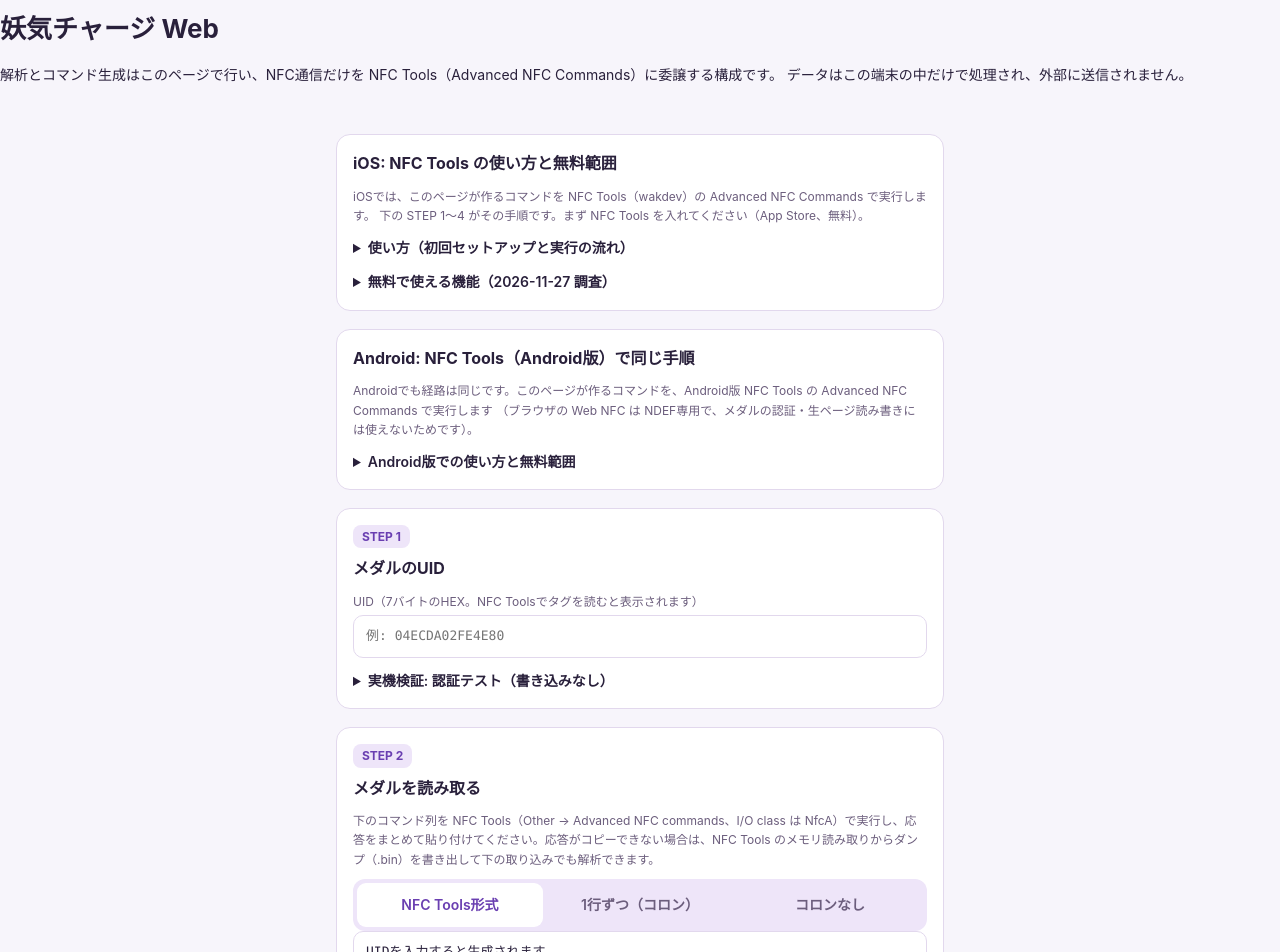
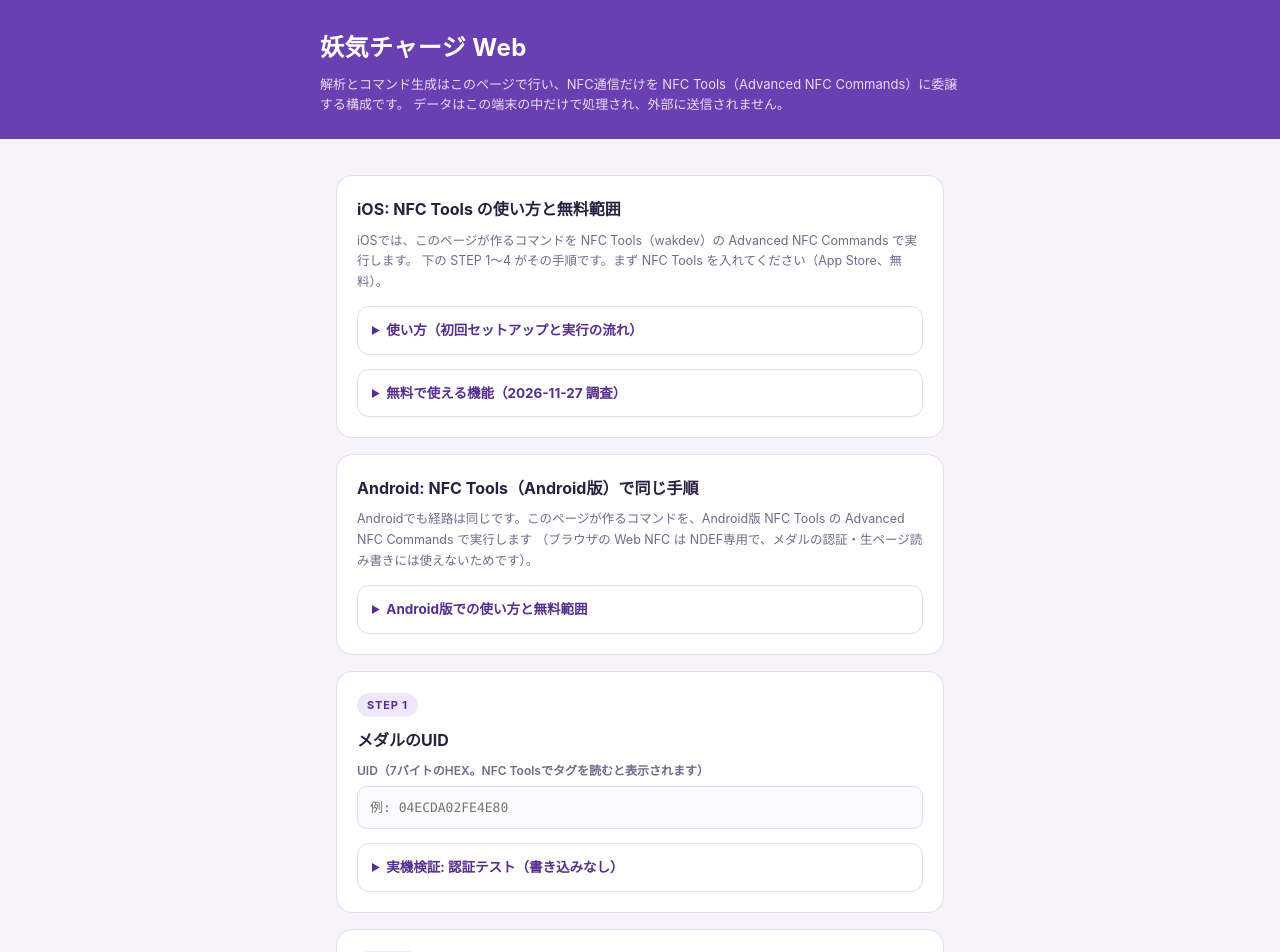
Before and after one commit to nezumi0627/youki-charger, a React (Vite) app: page / in a window 1280 px wide. Shown: the top 952 px of the page. Built offline with nearby package versions, Linux system fonts and the light colour scheme.

Commit message:
ページのデザインを整える: src/style.css

```diff
--- a/src/style.css
+++ b/src/style.css
@@ -1,11 +1,15 @@
 :root {
-  --background: #f7f5fb;
-  --ink: #29203b;
+  --background: #f6f4fa;
+  --surface: #ffffff;
+  --ink: #2a2140;
   --primary: #6a3fb1;
-  --soft: #eee5f9;
-  --muted: #6c5e7d;
-  --line: #e2d8ed;
+  --primary-ink: #552f91;
+  --soft: #efe8fa;
+  --muted: #75688c;
+  --line: #e3daf1;
+  --field: #fbfafc;
   --danger: #b3261e;
+  --ok: #2e7d46;
 }
 
 * { box-sizing: border-box; }
@@ -16,41 +20,67 @@ body {
   color: var(--ink);
   font-family: -apple-system, BlinkMacSystemFont, "Hiragino Sans", "Noto Sans JP", sans-serif;
   font-size: 14px;
+  line-height: 1.65;
+  -webkit-font-smoothing: antialiased;
+}
+
+/* Header band: flat primary color, no gradient. */
+.app-header {
+  background: var(--primary);
+  color: #fff;
+  padding: 28px 20px 24px;
+}
+.app-header .inner {
+  max-width: 640px;
+  margin: 0 auto;
+}
+.app-header h1 {
+  font-size: 24px;
+  font-weight: 700;
+  letter-spacing: 0.02em;
+  margin: 0 0 6px;
+}
+.app-header p {
+  margin: 0;
+  font-size: 13px;
+  color: #e7ddf7;
   line-height: 1.6;
 }
 
 main {
   max-width: 640px;
   margin: 0 auto;
-  padding: 16px 16px 48px;
+  padding: 20px 16px 56px;
 }
 
-h1 { font-size: 26px; margin: 8px 0 4px; }
-h2 { font-size: 16px; margin: 0 0 10px; }
-p.note { color: var(--muted); font-size: 12px; margin: 4px 0; }
-p.error { color: var(--danger); white-space: pre-wrap; }
-p.ok { color: var(--primary); font-weight: 600; }
+h2 { font-size: 16px; font-weight: 700; margin: 0 0 8px; }
+p.note { color: var(--muted); font-size: 12.5px; margin: 6px 0; }
+p.error { color: var(--danger); white-space: pre-wrap; margin: 8px 0; }
+p.ok { color: var(--ok); font-weight: 600; margin: 8px 0; }
+a { color: var(--primary-ink); }
 
 section.card {
-  background: #fff;
+  background: var(--surface);
   border: 1px solid var(--line);
-  border-radius: 14px;
-  padding: 16px;
-  margin-top: 18px;
+  border-radius: 16px;
+  padding: 20px;
+  margin-top: 16px;
 }
 
 .step {
   display: inline-block;
   background: var(--soft);
-  color: var(--primary);
+  color: var(--primary-ink);
   font-weight: 700;
-  font-size: 12px;
-  border-radius: 8px;
-  padding: 2px 9px;
-  margin-bottom: 8px;
+  font-size: 11px;
+  letter-spacing: 0.08em;
+  border-radius: 999px;
+  padding: 3px 10px;
+  margin-bottom: 10px;
 }
 
-label { display: block; font-size: 12px; color: var(--muted); margin: 10px 0 4px; }
+label { display: block; font-size: 12px; font-weight: 600; color: var(--muted); margin: 14px 0 5px; }
+label:first-of-type { margin-top: 6px; }
 
 input[type="text"], textarea, select {
   width: 100%;
@@ -58,21 +88,30 @@ input[type="text"], textarea, select {
   font-family: ui-monospace, SFMono-Regular, Menlo, monospace;
   font-size: 13px;
   color: var(--ink);
-  background: #fff;
+  background: var(--field);
   border: 1px solid var(--line);
   border-radius: 10px;
   padding: 10px 12px;
+  outline: none;
+}
+input[type="text"]:focus, textarea:focus, select:focus {
+  border-color: var(--primary);
+  background: #fff;
 }
 input[type="text"].plain, select { font-family: inherit; }
-textarea { min-height: 110px; resize: vertical; }
+textarea { min-height: 104px; resize: vertical; line-height: 1.55; }
+textarea[readonly] { background: var(--soft); border-color: transparent; }
+
+input[type="file"] { font-size: 12.5px; color: var(--muted); margin-top: 4px; }
 
 button {
   font: inherit;
   font-weight: 600;
+  font-size: 14px;
   border-radius: 12px;
   border: 1px solid var(--line);
   background: #fff;
-  color: var(--primary);
+  color: var(--primary-ink);
   min-height: 48px;
   padding: 10px 14px;
   cursor: pointer;
@@ -80,8 +119,8 @@ button {
   margin-top: 10px;
 }
 button.primary { background: var(--primary); border-color: var(--primary); color: #fff; }
-button:disabled { opacity: 0.43; cursor: default; }
-button:active:not(:disabled) { opacity: 0.85; }
+button:disabled { opacity: 0.4; cursor: default; }
+button:active:not(:disabled) { opacity: 0.82; }
 
 .segmented {
   display: flex;
@@ -97,14 +136,20 @@ button:active:not(:disabled) { opacity: 0.85; }
   background: transparent;
   color: var(--muted);
   border-radius: 9px;
-  min-height: 44px;
+  min-height: 42px;
+  font-size: 13px;
 }
-.segmented button.selected { background: #fff; color: var(--primary); }
+.segmented button.selected { background: #fff; color: var(--primary-ink); font-weight: 700; }
 
-.row { display: flex; gap: 10px; }
-.row > * { flex: 1; }
-
-.aura { font-size: 20px; font-weight: 600; }
+/* Medal status */
+.status-box {
+  background: var(--field);
+  border: 1px solid var(--line);
+  border-radius: 12px;
+  padding: 14px 16px;
+  margin-top: 14px;
+}
+.aura { font-size: 22px; font-weight: 700; margin: 2px 0 4px; }
 .kv { color: var(--muted); font-size: 12px; }
 
 ul.youki-list {
@@ -115,6 +160,7 @@ ul.youki-list {
   overflow-y: auto;
   border: 1px solid var(--line);
   border-radius: 12px;
+  background: #fff;
 }
 ul.youki-list li {
   padding: 12px 16px;
@@ -123,11 +169,22 @@ ul.youki-list li {
   justify-content: space-between;
   align-items: center;
   cursor: pointer;
+}
+ul.youki-list li.selected { background: var(--soft); font-weight: 700; color: var(--primary-ink); }
+ul.youki-list li + li { border-top: 1px solid var(--line); }
+
+details {
+  border: 1px solid var(--line);
+  border-radius: 12px;
+  padding: 12px 14px;
+  margin-top: 14px;
   background: #fff;
 }
-ul.youki-list li.selected { background: var(--soft); font-weight: 600; }
-ul.youki-list li + li { border-top: 1px solid var(--line); }
+details summary { font-weight: 700; font-size: 13.5px; cursor: pointer; color: var(--primary-ink); }
+details ol, details ul { margin: 8px 0 4px; padding-left: 20px; }
+details li { margin: 5px 0; }
+details p.note { margin-top: 8px; }
 
-details { margin-top: 12px; }
-summary { font-weight: 600; cursor: pointer; }
-code { font-family: ui-monospace, SFMono-Regular, Menlo, monospace; font-size: 12px; }
+code { font-family: ui-monospace, SFMono-Regular, Menlo, monospace; font-size: 12px; background: var(--soft); border-radius: 5px; padding: 1px 5px; }
+
+.footer-note { margin-top: 22px; }
```
